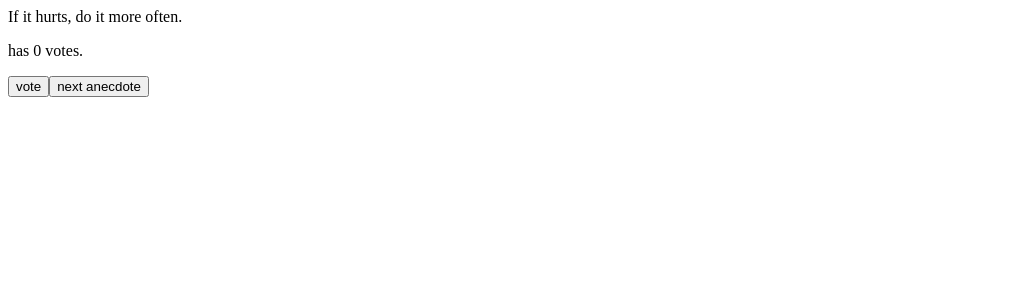
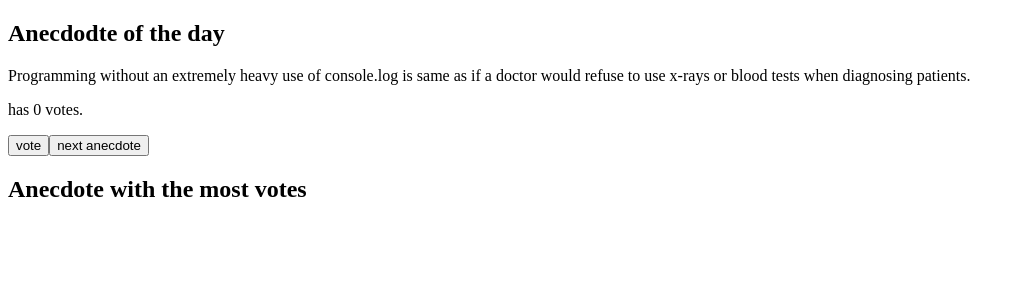
Before and after one commit to markal84/Helsinki_Fullstack-Part1-course, a React (Create React App) app in the folder anecdotes/: page / in a window 1280 px wide. Shown: the top 300 px of the page, without its empty margins (0-1021 px from the left). Built offline with nearby package versions, Linux system fonts and the light colour scheme.

Commit message:
refactor: anecdotes task 1.13

```diff
--- a/anecdotes/src/App.js
+++ b/anecdotes/src/App.js
@@ -21,13 +21,14 @@ const App = () => {
   ];
 
   const votes = new Array(anecdotes.length).fill(0);
+  const random = (arr = anecdotes) => Math.floor(Math.random() * arr.length);
+  const hasMostVotes = 1;
 
-  const [selected, setSelected] = useState(0);
+  const [selected, setSelected] = useState(random());
   const [vote, setVote] = useState(votes);
 
   const handleAnecdotes = (arr) => {
-    setSelected(Math.floor(Math.random() * arr.length));
-    //console.log(selected);
+    setSelected(random(arr));
   };
 
   const handleVotes = () => {
@@ -39,6 +40,7 @@ const App = () => {
   return (
     <>
       <div>
+        <h2>Anecdodte of the day</h2>
         {anecdotes[selected]}
         <p>has {vote[selected]} votes.</p>
       </div>
@@ -47,6 +49,9 @@ const App = () => {
         text="next anecdote"
         handleClick={() => handleAnecdotes(anecdotes)}
       />
+      <div>
+        <h2>Anecdote with the most votes</h2>
+      </div>
     </>
   );
 };
```
